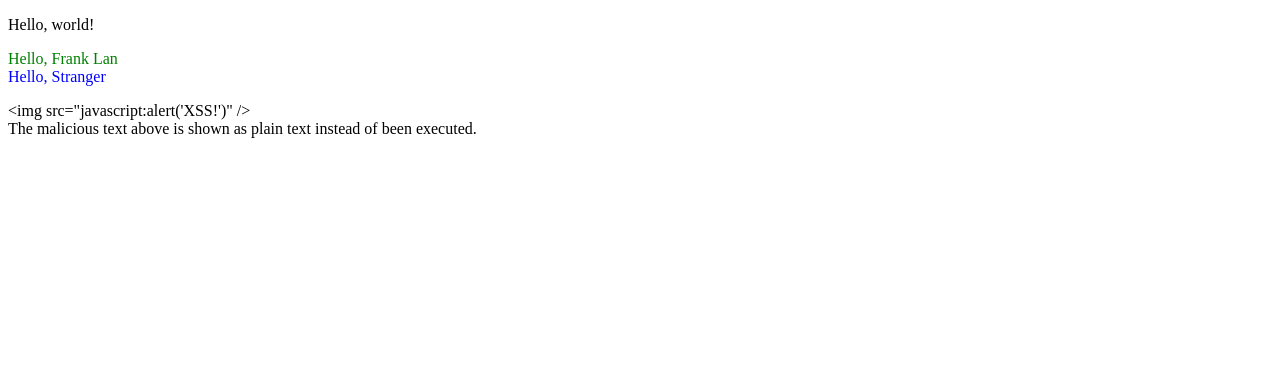
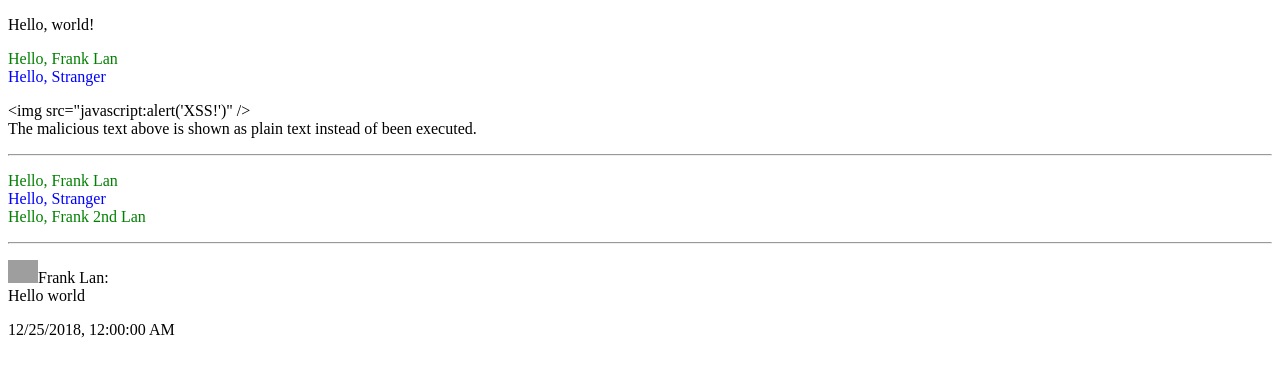
Before and after one commit to tlan16/learn-react, a React app: page / in a window 1280 px wide. Shown: the top 376 px of the page. Built offline with nearby package versions, Linux system fonts and the light colour scheme; grey boxes are pictures that could not be loaded; the HTML template or start-up script is replaced by a standard one.

Commit message:
finished `Components and Props`

```diff
--- a/src/app.jsx
+++ b/src/app.jsx
@@ -1,24 +1,13 @@
-// eslint-disable-next-line no-unused-vars
 import React from 'react'
 import ReactDOM from 'react-dom'
+import {Wellcome, getGreeting, formatName} from './components/Wellcome';
+import Comment from './components/Comment';
 
 const { REACT_ROOT_DIV_ID } = process.env
 
 const user = {
   firstName: 'Frank',
   lastName: 'Lan',
-}
-
-const formatName = ({firstName, lastName}) => `${firstName} ${lastName}`
-
-const getGreeting = userObject => {
-  const strangerTextColor = 'blue'
-
-  if (userObject) {
-    return <span style={{color: 'green'}}>Hello, {formatName(user)}</span>
-  } else {
-    return <span style={{color:strangerTextColor}}>Hello, Stranger</span>
-  }
 }
 
 const maliciousInput = '<img src="javascript:alert(\'XSS!\')" />'
@@ -38,6 +27,22 @@ const app = () => {
           <br/>
           The malicious text above is shown as plain text instead of been executed.
         </p>
+        <hr/>
+        <p>
+          <Wellcome user={user}/>
+          <br/>
+          <Wellcome user={undefined}/>
+          <br/>
+          <Wellcome user={{...user, firstName: 'Frank 2nd'}}/>
+        </p>
+        <hr/>
+        <p>
+          <Comment
+            author={{name: formatName(user), avatarUrl: 'https://proxy.duckduckgo.com/iu/?u=https%3A%2F%2Ftse4.mm.bing.net%2Fth%3Fid%3DOIP.55Rvh-dU-JcIkNI2qapp7AHaHa%26pid%3DApi&f=1'}}
+            date={new Date('2018-12-25T00:00:00Z')}
+            text="Hello world"
+          />
+        </p>
       </span>
     ),
     document.getElementById(REACT_ROOT_DIV_ID),
--- /dev/null
+++ b/src/components/Avatar.js
@@ -0,0 +1,18 @@
+import React from 'react'
+
+const Avatar = props => (
+  <img
+    style={{
+      maxHeight: '30px',
+      maxWidth: '30px',
+    }}
+    className="Avatar"
+    src={props.user.avatarUrl}
+    alt={props.user.name}
+  />
+)
+
+export default Avatar
+export {
+  Avatar,
+}
--- /dev/null
+++ b/src/components/Comment.js
@@ -0,0 +1,26 @@
+import React from 'react'
+import {Avatar} from './Avatar'
+import {UserInfo} from './UserInfo'
+
+const formatDate = date => date.toLocaleString()
+
+const Comment = props => (
+  <div className="Comment">
+    <p>
+      <UserInfo user={props.author}/>
+      <div className="Comment-text">
+        {props.text}
+      </div>
+    </p>
+    <div className="Comment-date">
+      {formatDate(props.date)}
+    </div>
+  </div>
+)
+
+export default Comment
+
+export {
+  Comment,
+  formatDate
+}
--- /dev/null
+++ b/src/components/UserInfo.js
@@ -0,0 +1,16 @@
+import React from 'react'
+import { Avatar } from './Avatar'
+
+const UserInfo = props => (
+  <div className="UserInfo">
+    <Avatar user={props.user}/>
+    <span className="UserInfo-name">
+      {props.user.name}:
+    </span>
+  </div>
+)
+
+export default UserInfo
+export {
+  UserInfo,
+}
--- /dev/null
+++ b/src/components/Wellcome.js
@@ -0,0 +1,23 @@
+import React from 'react'
+
+const formatName = ({firstName, lastName}) => `${firstName} ${lastName}`
+
+const getGreeting = userObject => {
+  const strangerTextColor = 'blue'
+
+  if (userObject) {
+    return <span style={{color: 'green'}}>Hello, {formatName(userObject)}</span>
+  } else {
+    return <span style={{color:strangerTextColor}}>Hello, Stranger</span>
+  }
+}
+
+const Wellcome = props => getGreeting(props.user)
+
+export {
+  Wellcome,
+  getGreeting,
+  formatName,
+}
+
+export default Wellcome
```
